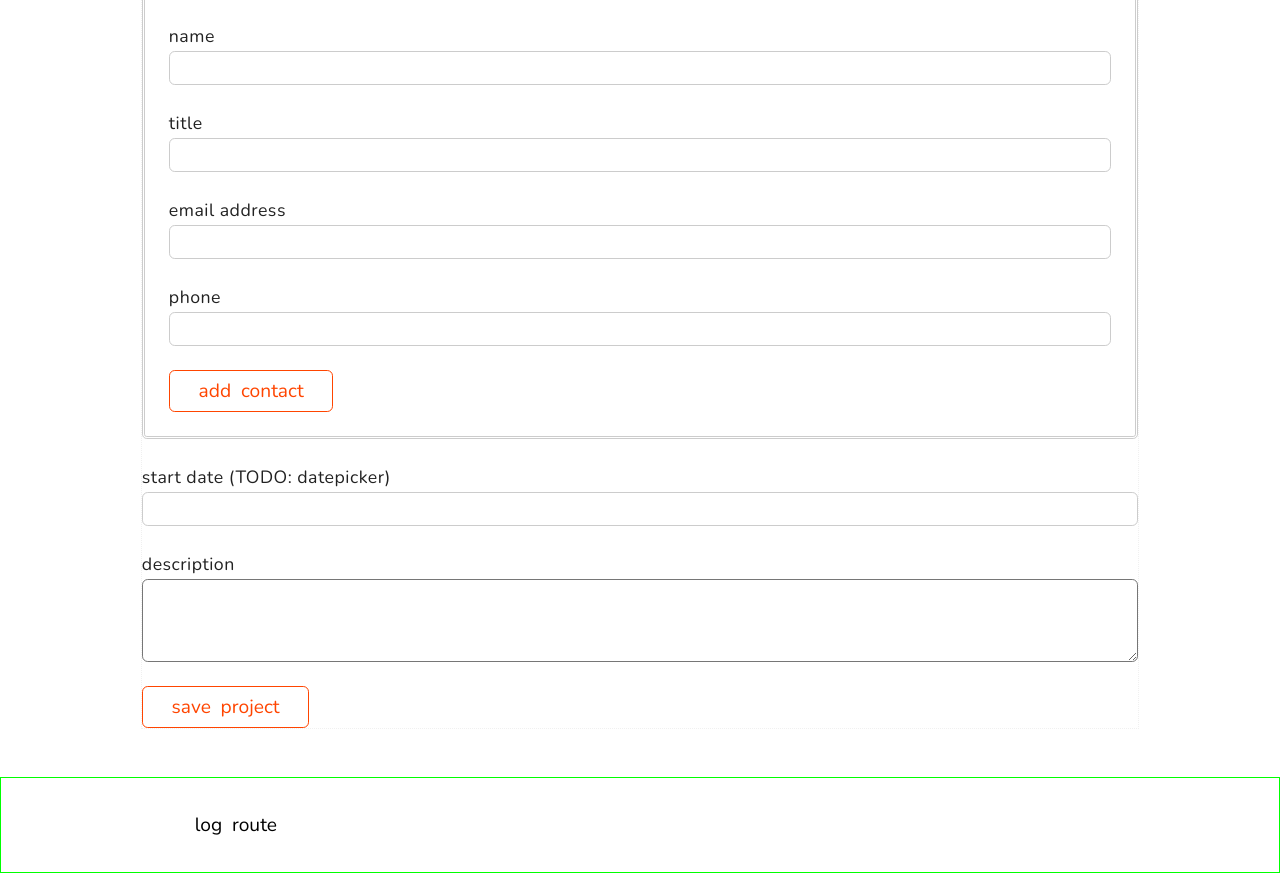
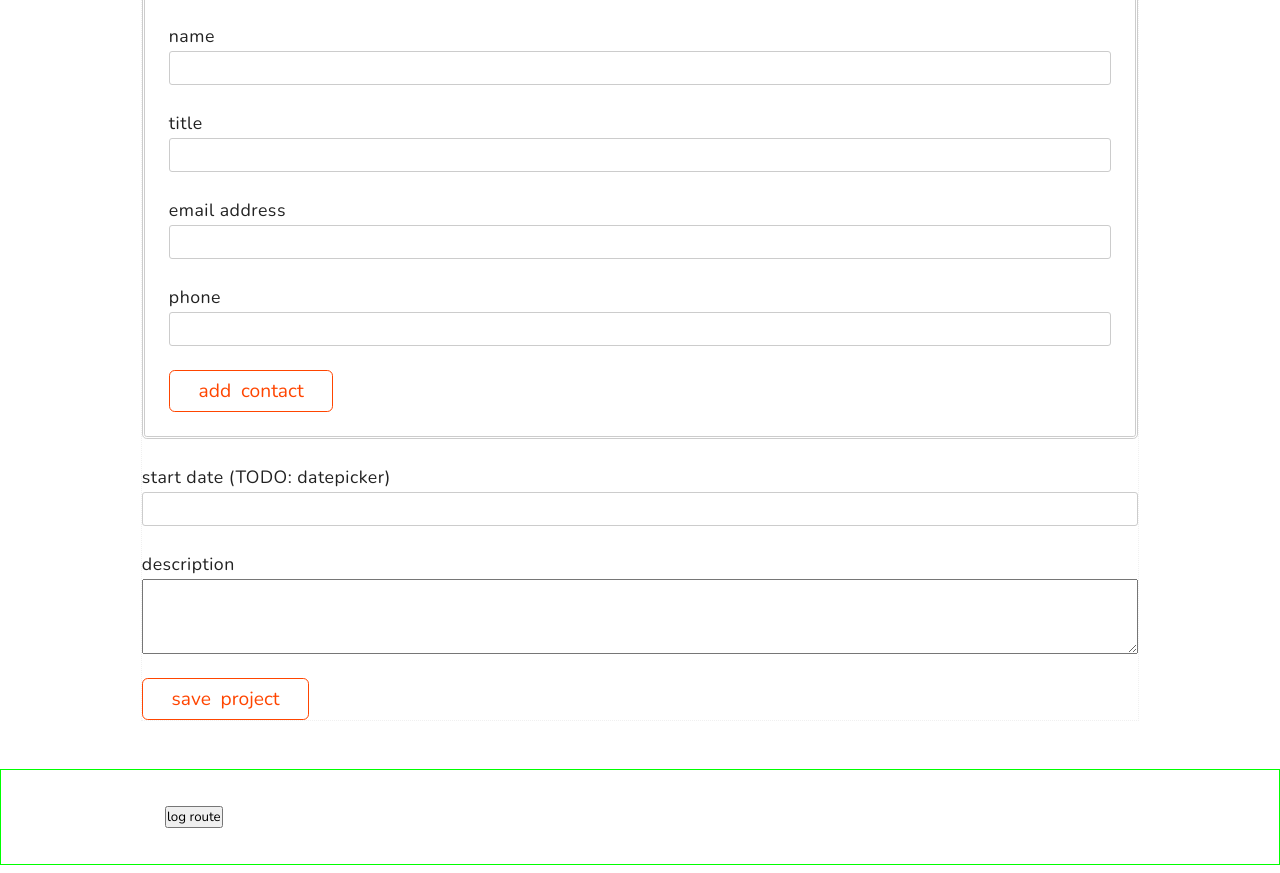
Before and after one commit to SteveRaskin/giglog, a Vue app: page /add-project in a window 1280 px wide. Shown: the part 1220-2093 px from the top of the page. Built offline with nearby package versions, Linux system fonts and the light colour scheme; no server answers; sample sign-in values are in the browser's storage; what vue-resource would draw is missing.

Commit message:
moved button rules from _buttons.scs to button.vue

```diff
--- a/src/components/button.vue
+++ b/src/components/button.vue
@@ -49,6 +49,165 @@
 
 
 
-<style scoped>
+<style scoped lang="scss">
+
+	.buttons	{
+		display: flex;
+		flex-flow: row nowrap;
+		justify-content: flex-start;
+		/* DNU margins */
+		font-weight: bold;
+	}
+
+	.buttons button:not(:last-child),
+	.buttons .button:not(:last-child) { margin-right: 1.5rem; }
+
+	button,
+	a.button,
+	input[type="text"],
+	textarea {
+	   font-size: 1.2rem; /* not inherited */
+	   border-radius: .3em;
+	}
+
+	button,
+	a.button	{
+		display: inline-block;
+		min-width: 8.4rem;
+		padding: .45rem 1.8rem;
+		font-weight: 500;
+		text-align: center;
+		word-spacing: .3rem;
+		transition: .15s ease-in-out;
+		/* ok if all buttons.button have bg color */
+	   color: $w;
+	}
+
+	/*
+		BUTTON/'BUTTON' CLASSES
+		- ~ 'function' color codes:
+			- color for .details, a.edit, etc.
+			- then augment w/ button.details, etc.
+	      [ https://github.com/vuejs/vue-loader/issues/363 ]
+
+			https://mayvendev.com/blog/inner-shadows-in-css-images-text-and-beyond
+			re: inset bevel text effect
+	*/
+	.btn {
+		cursor: pointer;
+		/* background: $b; */
+		color: $b;
+		background: $w;
+		border: 1px solid $tr;
+	}
+	.btn:hover {
+		/* backup */
+		background: $b;
+		color: $w;
+		border: 1px solid $b;
+		border-radius: 1.5em;
+	}
+	.btn::before {
+		display: inline-block;
+		padding-right: .9rem;
+		font-size: 1.2em;
+		font-weight: bold;
+	}
+	/*
+		Projects: details, edit, log hours
+		Add Project: add, save
+		Detail: edit, log hours, all projects;
+		Edit: edit, cancel, save
+		Log Hours: log hours (should be 'save')
+		! on buttons, the ???
+		also sign-up and sign-in, log-in
+	*/
+
+	/* TODO: BUTTON MIXIN */
+	.btn-details,
+	.btn-all-projects,
+	.btn-add-project {
+		color: $theme;
+		border: 1px solid $theme;
+	}
+
+	.btn-all-projects::before {
+		content: "\2190";
+	}
+	.btn-add-project::before {
+		content: "\002B";
+	}
+	/* https://www.toptal.com/designers/htmlarrows/math/*/
+
+	.btn-details:hover,
+	.btn-details:active,
+	.btn-all-projects:hover,
+	.btn-all-projects:active {
+	   color: $w;
+	   background: $theme;
+	}
+
+	.btn-edit {
+		color: $edit;
+		border: 1px solid $edit;
+	}
+	.btn-edit:hover,
+	.btn-edit:active {
+		color: $w;
+	   background: $edit;
+	}
+
+	.btn-log-hours {
+		color: $log-hours;
+		border: 1px solid $log-hours;
+	}
+	.btn-log-hours:hover,
+	.btn-log-hours:active {
+	   color: $w;
+	   background: $log-hours;
+	}
+
+	.btn-save {
+		color: $save;
+		border: 1px solid $save;
+	}
+	.btn-save:hover,
+	.btn-save:active {
+	   color: $w;
+	   background: $save;
+	}
+
+
+
+	.btn-cancel { background: $cancel; }
+	.btn-cancel:hover,
+	.btn-cancel:active {
+	   color: $cancel;
+	   background: $w;
+	   border: 1px solid $cancel;
+	}
+
+	.btn-logout	{
+		color: $b;
+		background: $tr;
+		border: 0;
+	}
+	.btn-logout:hover,
+	.btn-logout:active {
+	   background: $tr;
+		box-shadow: none;
+		text-decoration: underline;
+	}
+
+	/*
+	#project-detail .buttons .btn-details,
+	#project-edit .buttons .btn-edit,
+	#project-edit .buttons .btn-log-hours,
+	#projects .buttons .btn-all-projects	{ display: none; }
+	*/
+
+
+
+	.debug { color: lime; }
 
 </style>
--- a/src/scss/_form_controls.scss
+++ b/src/scss/_form_controls.scss
@@ -1,161 +1,2 @@
 // button { cursor: pointer; background: $b; border: 1px solid red; }
 // button:hover { background: $w; color: $b; }
-
-
-.buttons	{
-	display: flex;
-	flex-flow: row nowrap;
-	justify-content: flex-start;
-	// DNU margins
-	font-weight: bold;
-}
-
-.buttons button:not(:last-child),
-.buttons .button:not(:last-child) { margin-right: 1.5rem; }
-
-button,
-a.button,
-input[type="text"],
-textarea {
-   font-size: 1.2rem; /* not inherited */
-   border-radius: .3em;
-}
-
-button,
-a.button	{
-	display: inline-block;
-	min-width: 8.4rem;
-	padding: .45rem 1.8rem;
-	font-weight: 500;
-	text-align: center;
-	word-spacing: .3rem;
-	transition: .15s ease-in-out;
-   color: $w; // ok if all buttons.button have bg color
-}
-
-/*
-	BUTTON/'BUTTON' CLASSES
-	- ~ 'function' color codes:
-		- color for .details, a.edit, etc.
-		- then augment w/ button.details, etc.
-      [ https://github.com/vuejs/vue-loader/issues/363 ]
-
-		https://mayvendev.com/blog/inner-shadows-in-css-images-text-and-beyond
-		re: inset bevel text effect
-*/
-.btn {
-	cursor: pointer;
-	// background: $b;
-	color: $b;
-	background: $w;
-	border: 1px solid $tr;
-}
-.btn:hover {
-	background: $b; // backup
-	color: $w;
-	border: 1px solid $b;
-	border-radius: 1.5em;
-}
-.btn::before {
-	display: inline-block;
-	padding-right: .9rem;
-	font-size: 1.2em;
-	font-weight: bold;
-}
-
-// Projects: details, edit, log hours
-// Add Project: add, save
-// Detail: edit, log hours, all projects;
-// Edit: edit, cancel, save
-// Log Hours: log hours (should be 'save')
-// ! on buttons, the ???
-// also sign-up and sign-in, log-in
-
-// TODO: BUTTON MIXIN
-.btn-details,
-.btn-all-projects,
-.btn-add-project {
-	color: $theme;
-	border: 1px solid $theme;
-}
-
-.btn-all-projects::before {
-	content: "\2190";
-}
-.btn-add-project::before {
-	content: "\002B";
-}
-/*
-https://www.toptal.com/designers/htmlarrows/math/*/
-
-.btn-details:hover,
-.btn-details:active,
-.btn-all-projects:hover,
-.btn-all-projects:active {
-   color: $w;
-   background: $theme;
-}
-
-.btn-edit {
-	color: $edit;
-	border: 1px solid $edit;
-}
-.btn-edit:hover,
-.btn-edit:active {
-	color: $w;
-   background: $edit;
-}
-
-.btn-log-hours {
-	color: $log-hours;
-	border: 1px solid $log-hours;
-}
-.btn-log-hours:hover,
-.btn-log-hours:active {
-   color: $w;
-   background: $log-hours;
-}
-
-.btn-save {
-	color: $save;
-	border: 1px solid $save;
-}
-.btn-save:hover,
-.btn-save:active {
-   color: $w;
-   background: $save;
-}
-
-
-
-.btn-cancel { background: $cancel; }
-.btn-cancel:hover,
-.btn-cancel:active {
-   color: $cancel;
-   background: $w;
-   border: 1px solid $cancel;
-}
-
-.btn-logout	{
-	color: $b;
-	background: $tr;
-	border: 0;
-}
-.btn-logout:hover,
-.btn-logout:active {
-   background: $tr;
-	box-shadow: none;
-	text-decoration: underline;
-}
-
-
-// #project-detail .buttons .btn-details,
-// #project-edit .buttons .btn-edit,
-// #project-edit .buttons .btn-log-hours,
-// #projects .buttons .btn-all-projects	{ display: none; }
-
-
-
-
-
-.debug { color: lime; }
--- a/src/scss/src/assets/css/app.css
+++ b/src/scss/src/assets/css/app.css
@@ -397,132 +397,5 @@ ol.projects {
   margin: 1.5rem 0; }
 
 /**/
-.buttons {
-  display: flex;
-  flex-flow: row nowrap;
-  justify-content: flex-start;
-  font-weight: bold; }
-
-.buttons button:not(:last-child),
-.buttons .button:not(:last-child) {
-  margin-right: 1.5rem; }
-
-button,
-a.button,
-input[type="text"],
-textarea {
-  font-size: 1.2rem;
-  /* not inherited */
-  border-radius: .3em; }
-
-button,
-a.button {
-  display: inline-block;
-  min-width: 8.4rem;
-  padding: .45rem 1.8rem;
-  font-weight: 500;
-  text-align: center;
-  word-spacing: .3rem;
-  transition: .15s ease-in-out;
-  color: #fff; }
-
-/*
-	BUTTON/'BUTTON' CLASSES
-	- ~ 'function' color codes:
-		- color for .details, a.edit, etc.
-		- then augment w/ button.details, etc.
-      [ https://github.com/vuejs/vue-loader/issues/363 ]
-
-		https://mayvendev.com/blog/inner-shadows-in-css-images-text-and-beyond
-		re: inset bevel text effect
-*/
-.btn {
-  cursor: pointer;
-  color: #000;
-  background: #fff;
-  border: 1px solid transparent; }
-
-.btn:hover {
-  background: #000;
-  color: #fff;
-  border: 1px solid #000;
-  border-radius: 1.5em; }
-
-.btn::before {
-  display: inline-block;
-  padding-right: .9rem;
-  font-size: 1.2em;
-  font-weight: bold; }
-
-.btn-details,
-.btn-all-projects,
-.btn-add-project {
-  color: #1248ff;
-  border: 1px solid #1248ff; }
-
-.btn-all-projects::before {
-  content: "\2190"; }
-
-.btn-add-project::before {
-  content: "\002B"; }
-
-/*
-https://www.toptal.com/designers/htmlarrows/math/*/
-.btn-details:hover,
-.btn-details:active,
-.btn-all-projects:hover,
-.btn-all-projects:active {
-  color: #fff;
-  background: #1248ff; }
-
-.btn-edit {
-  color: dodgerblue;
-  border: 1px solid dodgerblue; }
-
-.btn-edit:hover,
-.btn-edit:active {
-  color: #fff;
-  background: dodgerblue; }
-
-.btn-log-hours {
-  color: lightseagreen;
-  border: 1px solid lightseagreen; }
-
-.btn-log-hours:hover,
-.btn-log-hours:active {
-  color: #fff;
-  background: lightseagreen; }
-
-.btn-save {
-  color: orangered;
-  border: 1px solid orangered; }
-
-.btn-save:hover,
-.btn-save:active {
-  color: #fff;
-  background: orangered; }
-
-.btn-cancel {
-  background: #000; }
-
-.btn-cancel:hover,
-.btn-cancel:active {
-  color: #000;
-  background: #fff;
-  border: 1px solid #000; }
-
-.btn-logout {
-  color: #000;
-  background: transparent;
-  border: 0; }
-
-.btn-logout:hover,
-.btn-logout:active {
-  background: transparent;
-  box-shadow: none;
-  text-decoration: underline; }
-
-.debug {
-  color: lime; }
 
 /*# sourceMappingURL=app.css.map */
```
Also changed, not shown: 1 other file (tests, documents, lock files or other folders).
